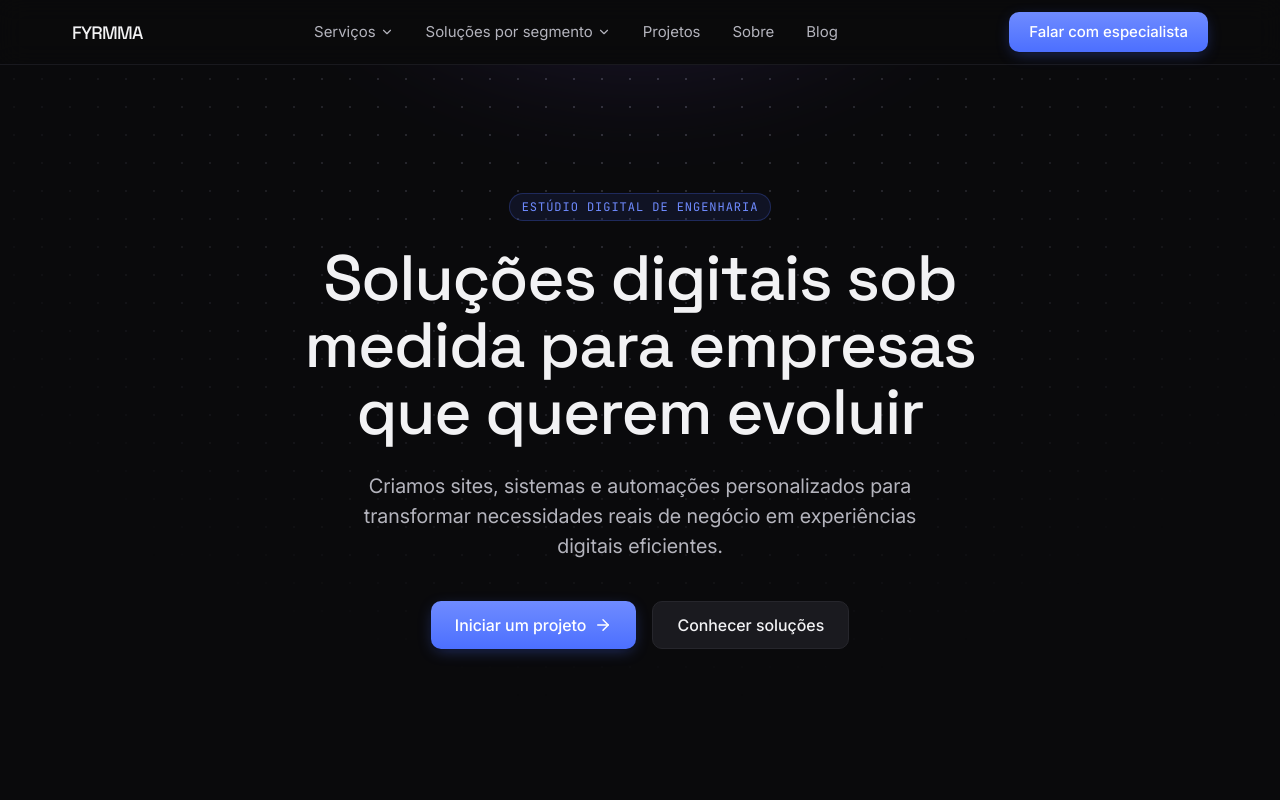
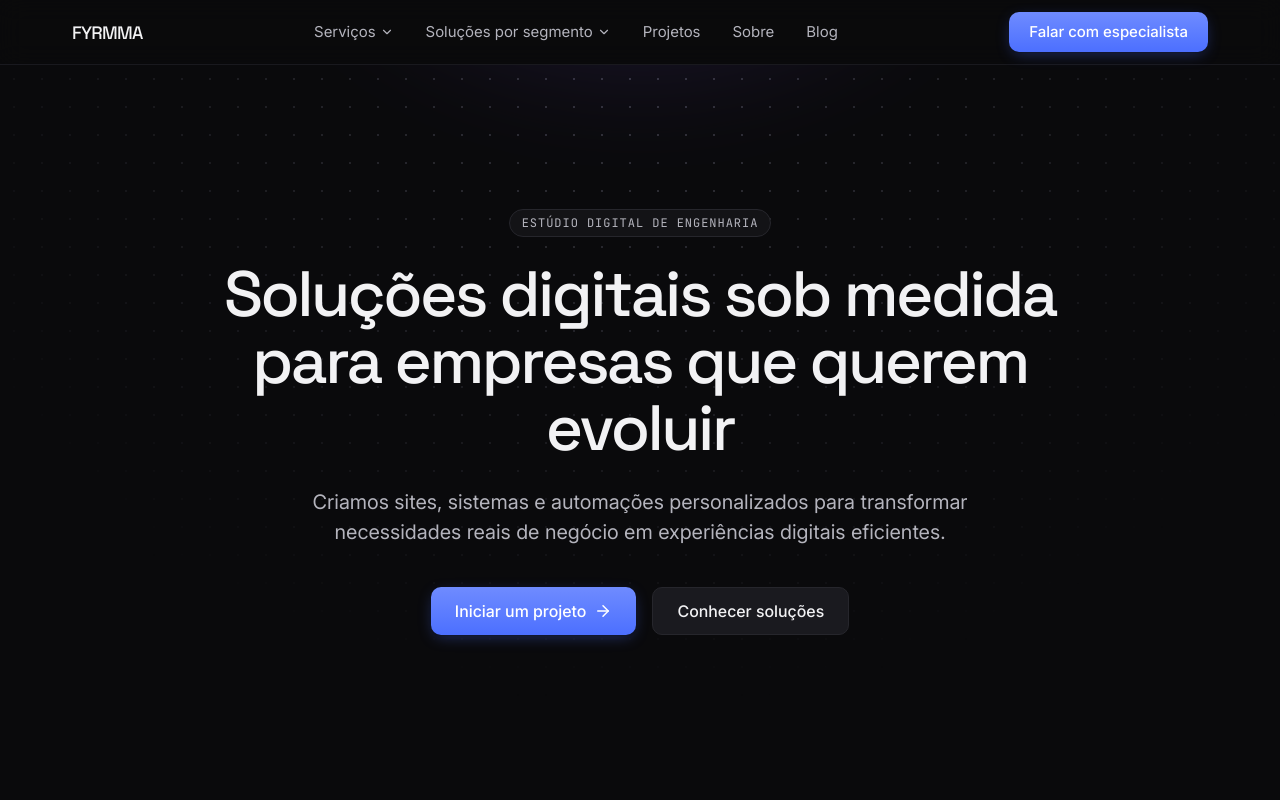
Before and after one commit to marllonpanisset/conjuga, a Next.js app: page / in a window 1280 px wide. Shown: the top 800 px of the page. Built offline with nearby package versions, Linux system fonts and the light colour scheme.

Commit message:
feat(hero): refine homepage hero positioning

```diff
--- a/components/sections/Hero.tsx
+++ b/components/sections/Hero.tsx
@@ -11,41 +11,68 @@ interface HeroProps {
   align?: "center" | "left";
 }
 
-export function Hero({ eyebrow, title, description, actions, align = "center" }: HeroProps) {
+export function Hero({
+  eyebrow,
+  title,
+  description,
+  actions,
+  align = "center",
+}: HeroProps) {
   const isCenter = align === "center";
 
   return (
-    <div className="relative pt-24 pb-16 md:pt-32 md:pb-20">
+    <section className="relative overflow-hidden pt-24 pb-20 md:pt-36 md:pb-28">
       <div className="hero-glow" aria-hidden="true" />
+
       <Container>
-        <div className={isCenter ? "mx-auto max-w-3xl text-center" : "max-w-2xl"}>
-          <FadeIn>
-            {eyebrow && (
+        <div
+          className={cn(
+            "relative",
+            isCenter ? "mx-auto max-w-4xl text-center" : "max-w-3xl",
+          )}
+        >
+          {eyebrow && (
+            <FadeIn>
               <Badge
                 className={cn(
-                  "mb-6 border-signal/25 bg-signal-soft text-signal-strong",
-                  isCenter && "mx-auto"
+                  "mb-6 border-border bg-surface text-text-secondary",
+                  isCenter && "mx-auto",
                 )}
               >
                 {eyebrow}
               </Badge>
-            )}
+            </FadeIn>
+          )}
+
+          <FadeIn delay={0.05}>
+            <Heading as="h1" className="tracking-[-0.04em]">
+              {title}
+            </Heading>
           </FadeIn>
-          <FadeIn delay={0.05}>
-            <Heading as="h1">{title}</Heading>
-          </FadeIn>
+
           <FadeIn delay={0.1}>
-            <Text variant="lead" className={isCenter ? "mx-auto mt-6 max-w-xl" : "mt-6"}>
+            <Text
+              variant="lead"
+              className={cn(
+                "mt-6 text-text-secondary",
+                isCenter && "mx-auto max-w-2xl",
+              )}
+            >
               {description}
             </Text>
           </FadeIn>
+
           {actions && (
             <FadeIn delay={0.15}>
-              <div className={`mt-10 flex flex-wrap gap-4 ${isCenter ? "justify-center" : ""}`}>{actions}</div>
+              <div
+                className={cn("mt-10 flex gap-4", isCenter && "justify-center")}
+              >
+                {actions}
+              </div>
             </FadeIn>
           )}
         </div>
       </Container>
-    </div>
+    </section>
   );
 }
```
